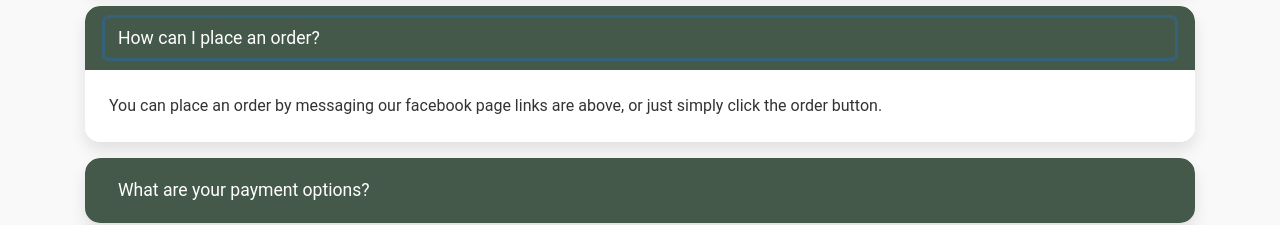
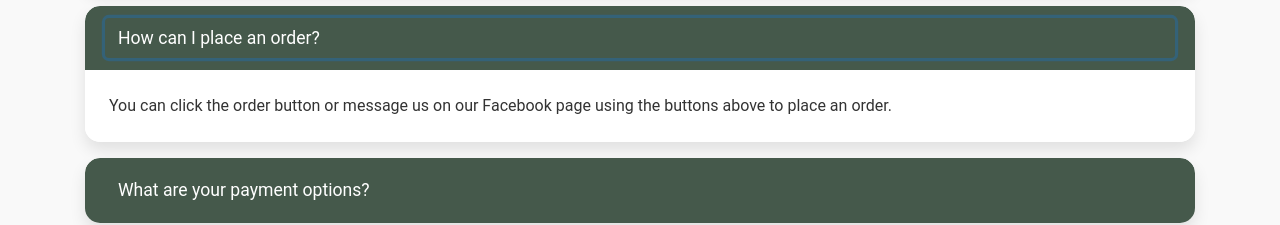
Before and after one commit to Ivennnn23/Crafts-n-Hand, a plain HTML site: page index.html in a window 1280 px wide. Both pictures are taken after a click on the button "How can I place an order?". Shown: the part 6610-6835 px from the top of the page. Drawn offline with nearby package versions, Linux system fonts and the light colour scheme.

Commit message:
Update index.html

```diff
--- a/index.html
+++ b/index.html
@@ -359,7 +359,7 @@
                 </div>
                 <div id="collapseTwo" class="collapse" aria-labelledby="headingTwo" data-parent="#faqAccordion">
                     <div class="card-body">
-                        You can place an order by messaging our facebook page links are above, or just simply click the order button.
+                        You can click the order button or message us on our Facebook page using the buttons above to place an order.
                     </div>
                 </div>
             </div>
```
